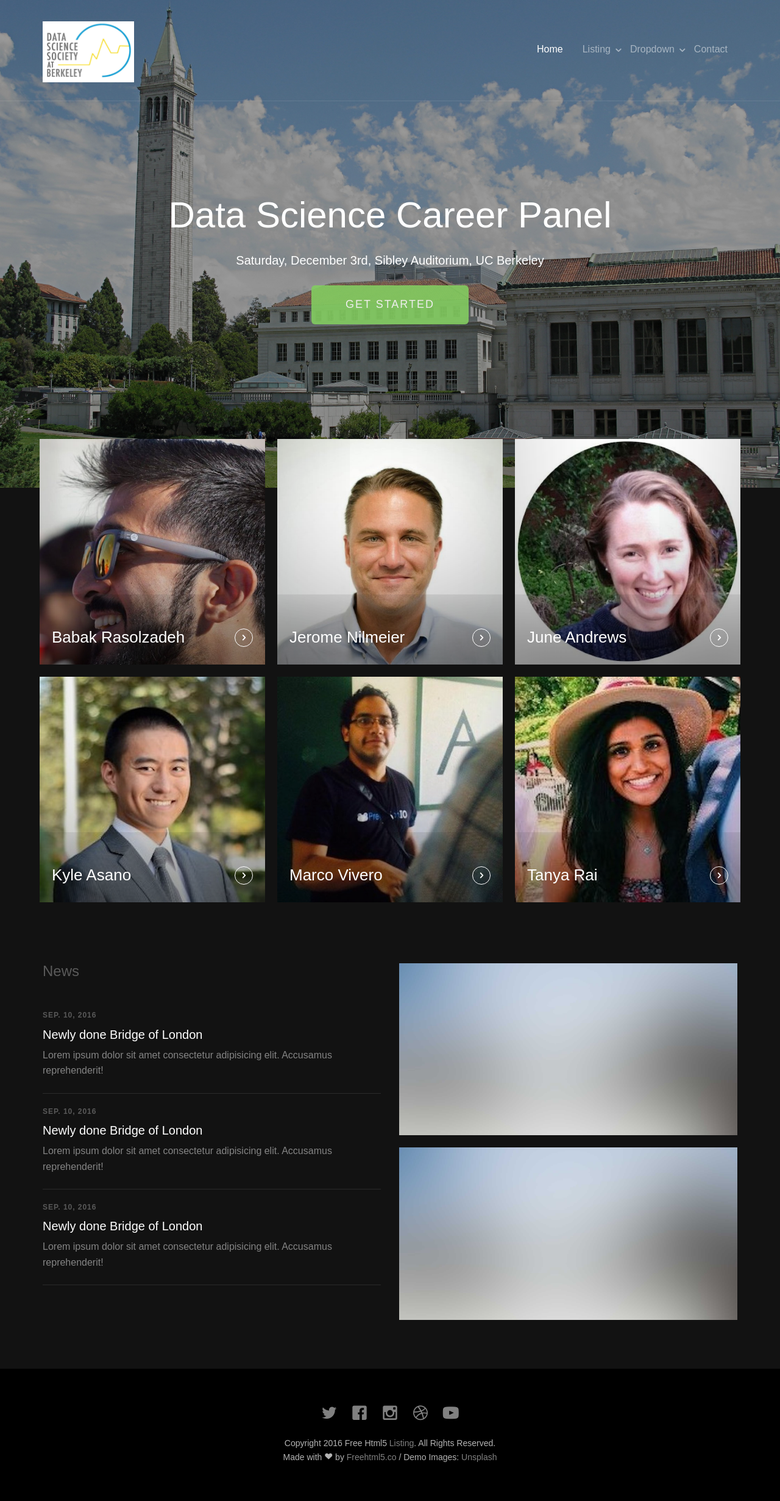
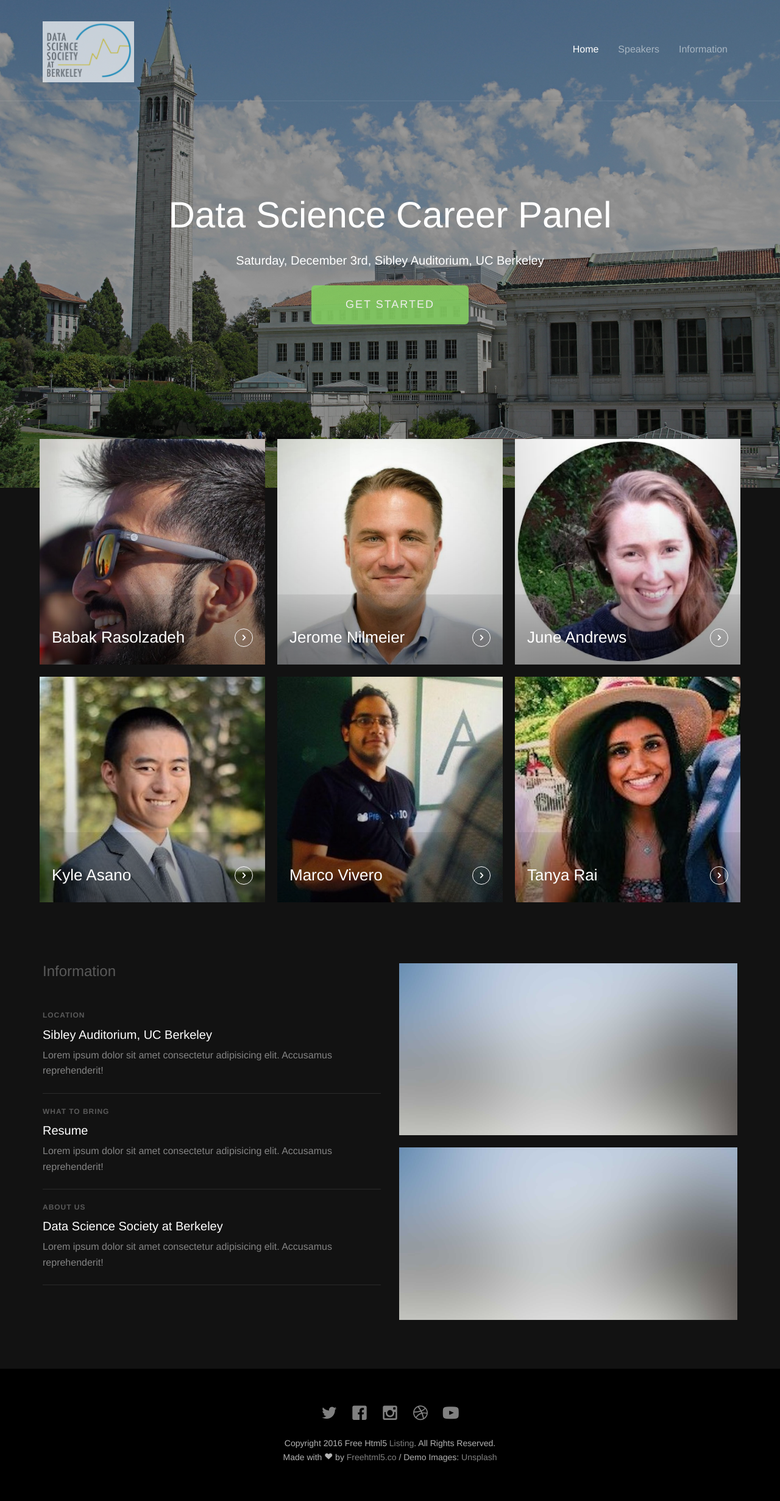
Before and after one commit to dssberkeley/Career-Panel-Website, a PHP site: page / in a window 1280 px wide. Shown: the whole page at 61% size. Run offline with PHP 8.4, Linux system fonts and the light colour scheme; some web fonts are replaced.

Commit message:
removed unnecessary links & added scroll functionality

```diff
--- a/listing/css/style.css
+++ b/listing/css/style.css
@@ -12,7 +12,7 @@
 *
 * ======================================================= */
 body {
-  font-family: "Raleway", Arial, sans-serif;
+  font-family: "Helvetica Neue", Helvetica, Arial, sans-serif;
   line-height: 1.6;
   font-size: 16px;
   background: #121212;
@@ -39,12 +39,12 @@ p, ul, ol {
   margin-bottom: 1.5em;
   font-size: 16px;
   color: #848484;
-  font-family: "Raleway", Arial, sans-serif;
+  font-family: "Helvetica Neue", Helvetica, Arial, sans-serif;
 }
 
 h1, h2, h3, h4, h5, h6 {
   color: #5a5a5a;
-  font-family: "Raleway", Arial, sans-serif;
+  font-family: "Helvetica Neue", Helvetica, Arial, sans-serif;
   font-weight: 400;
   margin: 0 0 30px 0;
 }
@@ -314,7 +314,7 @@ figure {
   padding-top: 20px;
 }
 .fh5co-news ul li a .fh5co-date {
-  font-family: Arial, sans-serif;
+  font-family: "Helvetica Neue", Helvetica, Arial, sans-serif;
   color: rgba(255, 255, 255, 0.3);
   text-transform: uppercase;
   font-size: 12px;
@@ -1041,4 +1041,8 @@ figure {
   background: url(../images/hourglass.svg) center no-repeat #222222;
 }
 
+
+#dssb_logo {
+  opacity: 0.7;
+}
 /*# sourceMappingURL=style.css.map */
--- a/listing/index.html
+++ b/listing/index.html
@@ -71,46 +71,19 @@
 				<div class="container">
 					<div class="nav-header">
 						<a href="#" class="js-fh5co-nav-toggle fh5co-nav-toggle"><i></i></a>
-						<h1 id="fh5co-logo"><a href="index.html"><img src="images/dssb_logo.jpg" alt="Data Science Society at Berkeley" width="150" height="100"></a></h1>
+						<h1 id="fh5co-logo"><a href="index.html"><img src="images/dssb_logo.jpg" alt="Data Science Society at Berkeley" width="150" height="100" id="dssb_logo"></a></h1>
 						<!-- START #fh5co-menu-wrap -->
 						<nav id="fh5co-menu-wrap" role="navigation">
 							<ul class="sf-menu" id="fh5co-primary-menu">
 								<li class="active">
-									<a href="index.html">Home</a>
+									<a href="#home">Home</a>
 								</li>
 								<li>
-									<a href="listing.html" class="fh5co-sub-ddown">Listing</a>
-									<ul class="fh5co-sub-menu">
-										<li><a href="http://freehtml5.co/preview/?item=build-free-html5-bootstrap-template" target="_blank">Build</a></li>
-										<li><a href="http://freehtml5.co/preview/?item=work-free-html5-template-bootstrap" target="_blank">Work</a></li>
-										<li><a href="http://freehtml5.co/preview/?item=light-free-html5-template-bootstrap" target="_blank">Light</a></li>
-										<li><a href="http://freehtml5.co/preview/?item=relic-free-html5-template-using-bootstrap" target="_blank">Relic</a></li>
-										<li><a href="http://freehtml5.co/preview/?item=display-free-html5-template-using-bootstrap" target="_blank">Display</a></li>
-										<li><a href="http://freehtml5.co/preview/?item=sprint-free-html5-template-bootstrap" target="_blank">Sprint</a></li>
-									</ul>
+									<a href="#speakers">Speakers</a>
 								</li>
 								<li>
-									<a href="#" class="fh5co-sub-ddown">Dropdown</a>
-									 <ul class="fh5co-sub-menu">
-									 	<li><a href="left-sidebar.html">Web Development</a></li>
-									 	<li><a href="right-sidebar.html">Branding &amp; Identity</a></li>
-										<li>
-											<a href="#" class="fh5co-sub-ddown">Free HTML5</a>
-											<ul class="fh5co-sub-menu">
-												<li><a href="http://freehtml5.co/preview/?item=build-free-html5-bootstrap-template" target="_blank">Build</a></li>
-												<li><a href="http://freehtml5.co/preview/?item=work-free-html5-template-bootstrap" target="_blank">Work</a></li>
-												<li><a href="http://freehtml5.co/preview/?item=light-free-html5-template-bootstrap" target="_blank">Light</a></li>
-												<li><a href="http://freehtml5.co/preview/?item=relic-free-html5-template-using-bootstrap" target="_blank">Relic</a></li>
-												<li><a href="http://freehtml5.co/preview/?item=display-free-html5-template-using-bootstrap" target="_blank">Display</a></li>
-												<li><a href="http://freehtml5.co/preview/?item=sprint-free-html5-template-bootstrap" target="_blank">Sprint</a></li>
-											</ul>
-										</li>
-										<li><a href="#">UI Animation</a></li>
-										<li><a href="#">Copywriting</a></li>
-										<li><a href="#">Photography</a></li>
-									</ul>
+									<a href="#info">Information</a>
 								</li>
-								<li><a href="contact.html">Contact</a></li>
 							</ul>
 						</nav>
 					</div>
@@ -120,21 +93,20 @@
 		</div>
 
 
-		<div class="fh5co-hero">
+		<div class="fh5co-hero" id="home">
 			<div class="fh5co-overlay"></div>
 			<div class="fh5co-cover text-center" data-stellar-background-ratio="0.5" style="background-image: url(images/ucberkeley_campus.jpg);">
 				<div class="desc animate-box">
 					<h2>Data Science Career Panel</h2>
 					<h4>Saturday, December 3rd, Sibley Auditorium, UC Berkeley</h4>
 					<!-- <span>Lovely Crafted by <a href="http://frehtml5.co/" target="_blank" class="fh5co-site-name">FREEHTML5.co</a></span> -->
-					<span><a class="btn btn-primary btn-lg" href="#">Get Started</a></span>
+					<span><a class="btn btn-primary btn-lg" href="#speakers">Get Started</a></span>
 				</div>
 			</div>
-
 		</div>
 
 
-		<div class="fh5co-listing">
+		<div class="fh5co-listing" id="speakers">
 			<div class="container">
 				<div class="row">
 					<div class="col-md-4 col-sm-4 fh5co-item-wrap">
@@ -213,30 +185,30 @@
 		</div>
 
 
-		<div class="fh5co-section">
+		<div class="fh5co-section" id="info">
 			<div class="container">
 				<div class="row">
 					<div class="col-md-6 fh5co-news">
-						<h3>News</h3>
+						<h3>Information</h3>
 						<ul>
 							<li>
 								<a href="#">
-									<span class="fh5co-date">Sep. 10, 2016</span>
-									<h3>Newly done Bridge of London</h3>
+									<span class="fh5co-date">Location</span>
+									<h3>Sibley Auditorium, UC Berkeley</h3>
 									<p>Lorem ipsum dolor sit amet consectetur adipisicing elit. Accusamus reprehenderit!</p>
 								</a>
 							</li>
 							<li>
 								<a href="#">
-									<span class="fh5co-date">Sep. 10, 2016</span>
-									<h3>Newly done Bridge of London</h3>
+									<span class="fh5co-date">What to Bring</span>
+									<h3>Resume</h3>
 									<p>Lorem ipsum dolor sit amet consectetur adipisicing elit. Accusamus reprehenderit!</p>
 								</a>
 							</li>
 							<li>
 								<a href="#">
-									<span class="fh5co-date">Sep. 10, 2016</span>
-									<h3>Newly done Bridge of London</h3>
+									<span class="fh5co-date">About Us</span>
+									<h3>Data Science Society at Berkeley</h3>
 									<p>Lorem ipsum dolor sit amet consectetur adipisicing elit. Accusamus reprehenderit!</p>
 								</a>
 							</li>
--- a/listing/js/main.js
+++ b/listing/js/main.js
@@ -125,6 +125,37 @@
 	};
 
 
+	var scrollToSection = function() {
+	  $("a").on('click', function(event) {
+	    // Make sure this.hash has a value before overriding default behavior
+	    if (this.hash !== "") {
+	      // Prevent default anchor click behavior
+	      event.preventDefault();
+
+	      // Store hash
+	      var hash = this.hash;
+
+	      console.log($(hash).offset().top)
+
+	      if (hash != "#info") {
+		    var distance_to_scroll = $(hash).offset().top - 30;
+		  } else {
+		  	var distance_to_scroll = $(hash).offset().top + $("#speakers").height() - 50;
+		  }
+
+	      // Using jQuery's animate() method to add smooth page scroll
+	      // The optional number (800) specifies the number of milliseconds it takes to scroll to the specified area
+	      $('html, body').animate({
+	        scrollTop: distance_to_scroll
+	      }, 900, function(){
+
+	        // Add hash (#) to URL when done scrolling (default click behavior)
+	        window.location.hash = hash;
+	      });
+	    } // End if
+	  });
+	};
+
 	// Document on load.
 	$(function(){
 		mainMenu();
@@ -132,8 +163,7 @@
 		offcanvas();
 		mobileMenuOutsideClick();
 		contentWayPoint();
-
-
+		scrollToSection();
 	});
 
 
```
